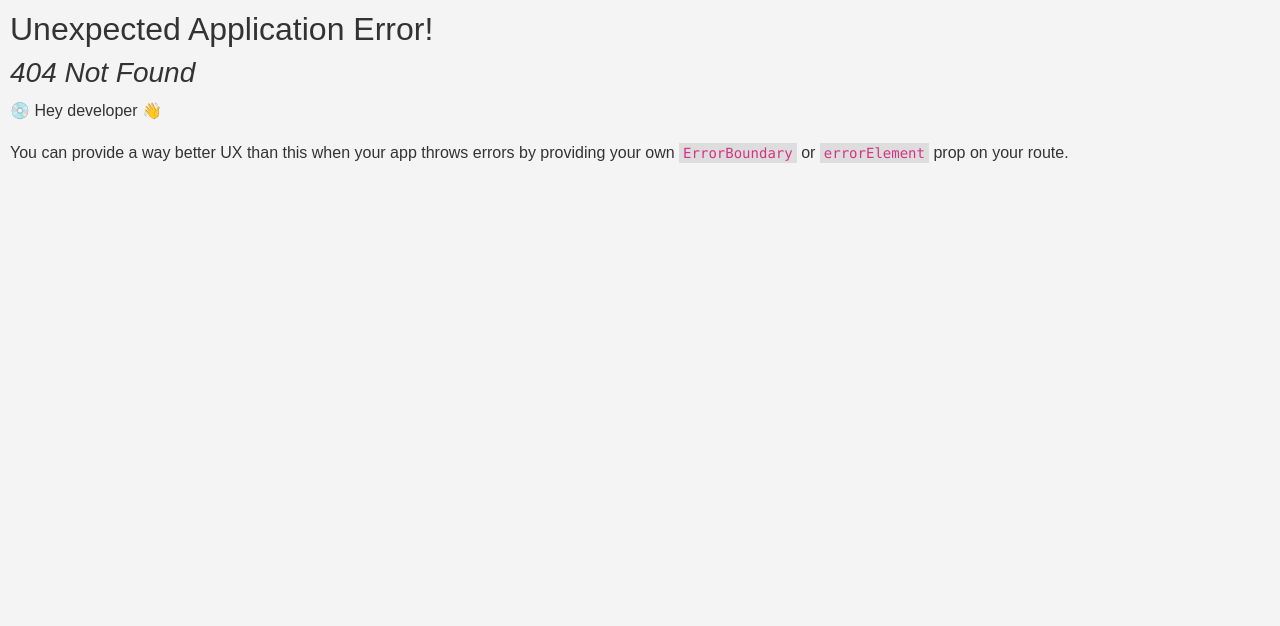
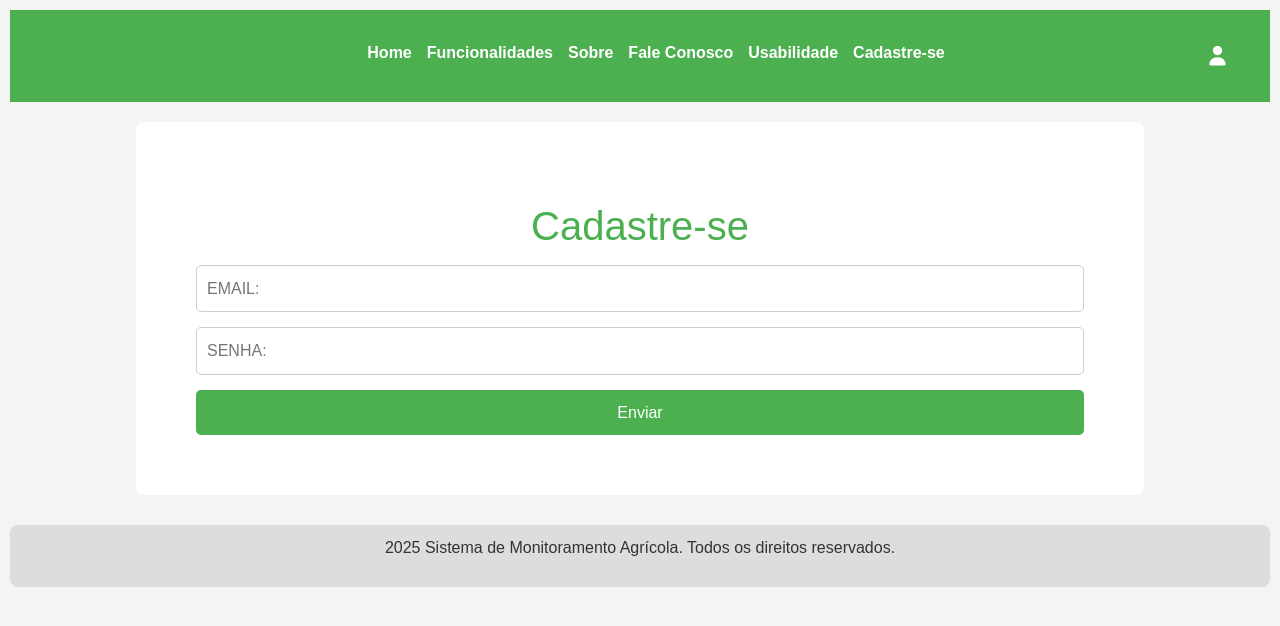
Before and after one commit to IronProg/monitoring-system, a React (Vite) app: page /login in a window 1280 px wide. Before the commit this address had no page. Shown: the top 626 px of the page. Built offline with nearby package versions, Linux system fonts and the light colour scheme.

Commit message:
Cria página de login e cadastro

```diff
--- a/src/layout/Layout.jsx
+++ b/src/layout/Layout.jsx
@@ -13,7 +13,7 @@ export default function Layout() {
 
   return (
     <>
-      <header>
+      <header style={{ position: 'relative' }}>
         <nav>
           <ul>
             { NAV_ROUTES.map(route => (
@@ -25,6 +25,21 @@ export default function Layout() {
             )) }
           </ul>
         </nav>
+
+        <NavLink
+          to={'/login'}
+          style={{
+            position: 'absolute',
+            top: 0,
+            right: 40,
+            height: '100%',
+            display: 'flex',
+            justifyContent: 'center',
+            flexDirection: 'column'
+          }}
+        >
+            <i className="fas fa-user" style={{fontSize: 20, color: 'white'}} />
+        </NavLink>
       </header>
 
 
--- a/src/pages/Cadastro.jsx
+++ b/src/pages/Cadastro.jsx
@@ -1,17 +1,73 @@
 import google from '../assets/google.png'
 import facebook from '../assets/facebook.png'
+import { useState } from 'react';
+import { LOGGED_USER_KEY, USERS_KEY } from '../globals';
+import { useNavigate } from 'react-router';
+
 
 function Cadastro() {
+  const navigate = useNavigate();
+
+  const [userName, setUserName] = useState('');
+  const [email, setEmail] = useState('');
+  const [phone, setPhone] = useState('');
+  const [password, setPassword] = useState('');
+  const [passwordConfirm, setPasswordConfirm] = useState('');
+
+  const loadUsers = () => {
+    const usersJson = localStorage.getItem(USERS_KEY);
+
+    return JSON.parse(usersJson);
+  }
+
+  const loginUser = (user) => {
+    localStorage.setItem(LOGGED_USER_KEY, user);
+  }
+
+  const cadastro = (e) => {
+    e.preventDefault();
+
+    const newUser = {
+      email,
+      password,
+      userName
+    }
+
+    const prevUsers = loadUsers();
+
+    if (!prevUsers) {
+      localStorage.setItem(USERS_KEY, JSON.stringify([newUser]));
+    } else {
+      localStorage.setItem(USERS_KEY, JSON.stringify([...prevUsers, newUser]));
+    }
+
+    loginUser();
+
+    reset();
+
+    navigate('/');
+
+    return false;
+  }
+
+  const reset = () => {
+    setUserName('');
+    setEmail('');
+    setPhone('');
+    setPassword('');
+    setPasswordConfirm('');
+  }
+
   return (
     <section className="cadastro">
       <h1> Cadastre-se </h1>
 
-    <form action="#">
-      <input type="text" id="nome" name="nome" placeholder="NOME COMPLETO: " required />
-      <input type="email" id="email" name="email" placeholder="EMAIL: " required />
-      <input type="number" id="telefone" name="telefone" placeholder="TELEFONE: " required />
-      <input type="password" id="senha" name="senha" placeholder="SENHA: " required />
-      <input type="password" id="c_senha" name="c_senha" placeholder="CONFIRMAR SENHA: " required />
+      <form onSubmit={cadastro}>
+        <input type="text" placeholder="NOME COMPLETO: " required onChange={(e) => setUserName(e.target.value)} value={userName} />
+        <input type="email" placeholder="EMAIL: " required onChange={(e) => setEmail(e.target.value)} value={email} />
+        <input type="number" placeholder="TELEFONE: (opcional)" onChange={(e) => setPhone(e.target.value)} value={phone} />
+        <input type="password" placeholder="SENHA: " required onChange={(e) => setPassword(e.target.value)} value={password} />
+        <input type="password" placeholder="CONFIRMAR SENHA: " required onChange={(e) => setPasswordConfirm(e.target.value)} value={passwordConfirm} />
 
         <button type="submit"> Enviar </button>
 
--- /dev/null
+++ b/src/pages/Login.jsx
@@ -0,0 +1,69 @@
+import google from '../assets/google.png'
+import facebook from '../assets/facebook.png'
+import { useState } from 'react';
+import { LOGGED_USER_KEY, USERS_KEY } from '../globals';
+
+
+function Login() {
+  const [email, setEmail] = useState('');
+  const [password, setPassword] = useState('');
+  const [error, setError] = useState('');
+
+  const loadUsers = () => {
+    const usersJson = localStorage.getItem(USERS_KEY);
+
+    return JSON.parse(usersJson);
+  }
+
+  const loginUser = (user) => {
+    localStorage.setItem(LOGGED_USER_KEY, user);
+  }
+
+  const login = (e) => {
+    e.preventDefault();
+
+    const registeredUsers = loadUsers();
+
+    const user = registeredUsers.filter((user) => user.email === email && user.password === password)
+
+    if (user) {
+      loginUser(user);
+      reset();
+    } else {
+      setError('Usuário não encontrado!');
+      reset();
+    }
+
+    reset();
+
+    return false;
+  }
+
+  const reset = () => {
+    setEmail('');
+    setPassword('');
+  }
+
+  return (
+    <section className="cadastro">
+      <h1> Cadastre-se </h1>
+
+      <form onSubmit={login}>
+        <input type="email" placeholder="EMAIL: " required onChange={(e) => setEmail(e.target.value)} value={email} />
+        <input type="password" placeholder="SENHA: " required onChange={(e) => setPassword(e.target.value)} value={password} />
+
+        { !!error && (
+          <p>
+            <small>
+              {error}
+            </small>
+          </p>
+        )}
+
+        <button type="submit"> Enviar </button>
+      </form>
+    </section>
+  )
+}
+
+export default Login;
--- a/src/routes/index.jsx
+++ b/src/routes/index.jsx
@@ -9,6 +9,7 @@ import Funcionalidades from "../pages/Funcionalidades";
 import Sobre from "../pages/Sobre";
 import Usabilidade from "../pages/Usabilidade";
 import Cadastro from "../pages/Cadastro";
+import Login from "../pages/Login";
 
 const router = createBrowserRouter([
   {
@@ -21,6 +22,7 @@ const router = createBrowserRouter([
       { path: "contato", element: <Contato /> },
       { path: "usabilidade", element: <Usabilidade /> },
       { path: "cadastro", element: <Cadastro /> },
+      { path: "login", element: <Login /> },
     ],
   }
 ]);
```
Lines whose indentation alone changed are shown as unchanged.
